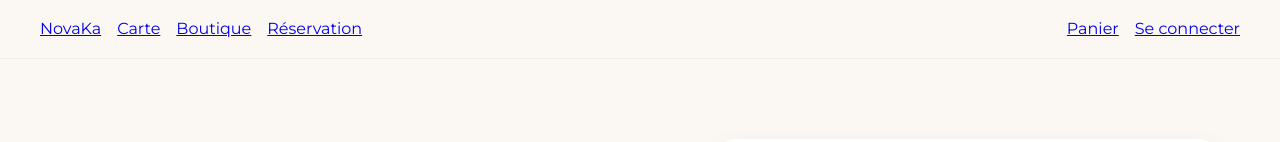
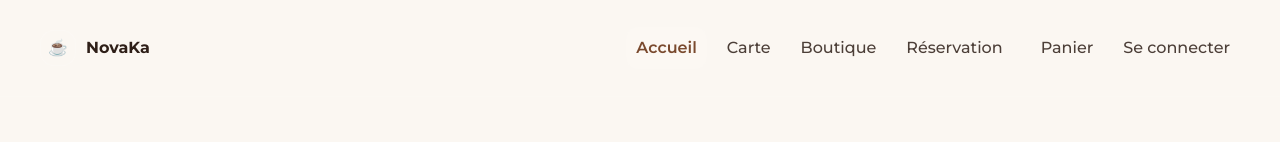
Before and after one commit to obistafff/novaka, a React (Vite) app in the folder client/: page / in a window 1280 px wide. Shown: the top 142 px of the page. Built offline with nearby package versions, Linux system fonts and the light colour scheme; no server answers.

Commit message:
UI: refactor header navigation and responsive layout

```diff
--- a/client/src/components/Header.jsx
+++ b/client/src/components/Header.jsx
@@ -1,4 +1,4 @@
-import { Link } from "react-router-dom";
+import { Link, NavLink } from "react-router-dom";
 import { useAuth } from "../auth/AuthContext.jsx";
 import { useEffect, useState } from "react";
 import { cartCount, CART_UPDATED_EVENT } from "../lib/cartStorage.js";
@@ -6,73 +6,83 @@ import { cartCount, CART_UPDATED_EVENT } from "../lib/cartStorage.js";
 export default function Header() {
   const { user } = useAuth();
   const [count, setCount] = useState(cartCount());
+  const [open, setOpen] = useState(false);
 
   useEffect(() => {
-    function syncCart() {
-      setCount(cartCount());
-    }
-
-    // autres onglets
-    window.addEventListener("storage", syncCart);
-    // même onglet
-    window.addEventListener(CART_UPDATED_EVENT, syncCart);
-
+    const sync = () => setCount(cartCount());
+    window.addEventListener("storage", sync);
+    window.addEventListener(CART_UPDATED_EVENT, sync);
     return () => {
-      window.removeEventListener("storage", syncCart);
-      window.removeEventListener(CART_UPDATED_EVENT, syncCart);
+      window.removeEventListener("storage", sync);
+      window.removeEventListener(CART_UPDATED_EVENT, sync);
     };
   }, []);
 
+  const close = () => setOpen(false);
+
   return (
-    <header style={{ borderBottom: "1px solid #eee" }}>
-      <div
-        className="container"
-        style={{
-          display: "flex",
-          alignItems: "center",
-          justifyContent: "space-between",
-          padding: "16px 0",
-        }}
-      >
-        {/* Left: main nav */}
-        <nav style={{ display: "flex", gap: 16, alignItems: "center" }}>
-          <Link to="/">NovaKa</Link>
-          <Link to="/carte">Carte</Link>
-          <Link to="/boutique">Boutique</Link>
-          <Link to="/reservation">Réservation</Link>
-        </nav>
+    <header className="site-header">
+      <div className="container header-inner">
+        {/* Brand */}
+        <Link to="/" className="brand" onClick={close}>
+          <span className="brand-mark">☕</span>
+          <span>NovaKa</span>
+        </Link>
 
-        {/* Right: cart + auth */}
-        <nav style={{ display: "flex", gap: 16, alignItems: "center" }}>
-          <Link to="/panier" style={{ position: "relative" }}>
-            Panier
-            {count > 0 && (
-              <span
-                style={{
-                  position: "absolute",
-                  top: -6,
-                  right: -10,
-                  background: "crimson",
-                  color: "white",
-                  borderRadius: "999px",
-                  padding: "2px 6px",
-                  fontSize: 12,
-                  lineHeight: 1,
-                }}
-              >
-                {count}
-              </span>
+        {/* Mobile toggle */}
+        <button
+          className="nav-toggle"
+          aria-label="Menu"
+          onClick={() => setOpen(!open)}
+        >
+          Menu
+        </button>
+
+        {/* Navigation */}
+        <nav className={`nav ${open ? "open" : ""}`}>
+          <div className="nav-left">
+            <NavLink to="/" end className="nav-link" onClick={close}>
+              Accueil
+            </NavLink>
+            <NavLink to="/carte" className="nav-link" onClick={close}>
+              Carte
+            </NavLink>
+            <NavLink to="/boutique" className="nav-link" onClick={close}>
+              Boutique
+            </NavLink>
+            <NavLink to="/reservation" className="nav-link" onClick={close}>
+              Réservation
+            </NavLink>
+          </div>
+
+          <div className="nav-right">
+            <NavLink to="/panier" className="nav-link" onClick={close}>
+              Panier {count > 0 && <span className="badge">{count}</span>}
+            </NavLink>
+
+            {!user && (
+              <NavLink to="/login" className="nav-link" onClick={close}>
+                Se connecter
+              </NavLink>
             )}
-          </Link>
 
-          {!user && <Link to="/login">Se connecter</Link>}
-
-          {user && (
-            <>
-              {user.role === "admin" && <Link to="/admin/orders">Admin</Link>}
-              <Link to="/account">Mon compte</Link>
-            </>
-          )}
+            {user && (
+              <>
+                {user.role === "admin" && (
+                  <NavLink
+                    to="/admin/orders"
+                    className="nav-link"
+                    onClick={close}
+                  >
+                    Admin
+                  </NavLink>
+                )}
+                <NavLink to="/account" className="nav-link" onClick={close}>
+                  Mon compte
+                </NavLink>
+              </>
+            )}
+          </div>
         </nav>
       </div>
     </header>
```
